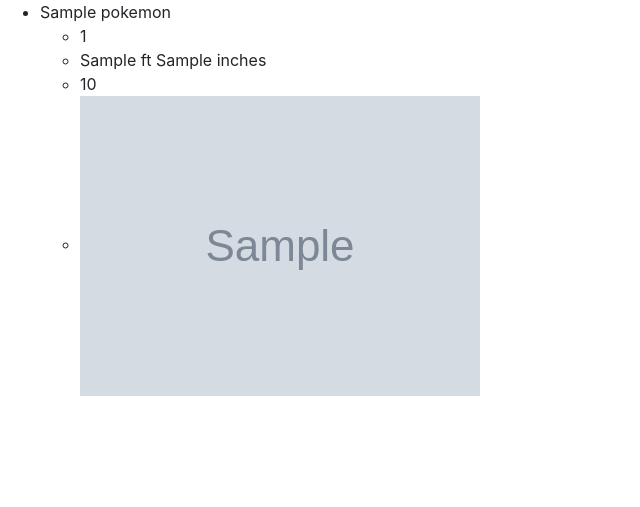
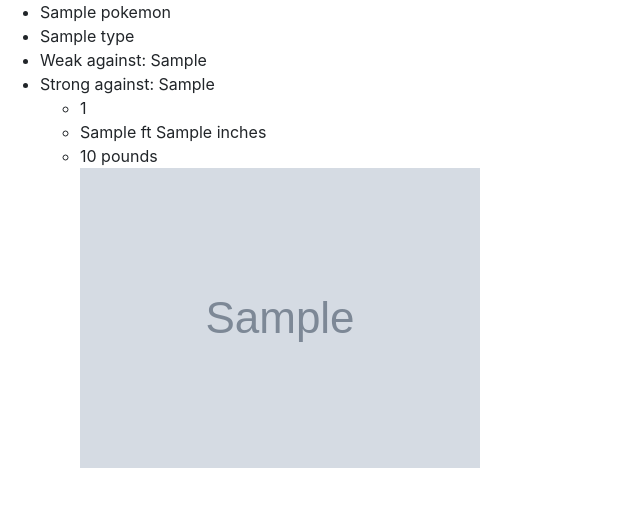
Before and after one commit to ben-ronda/pokedex, a PHP site: template views/index.html.twig in a window 1280 px wide. Shown: the top 507 px of the page, without its empty margins (0-640 px from the left). Run offline with PHP 8.4, Linux system fonts and the light colour scheme; the template is opened without the code that fills it: most values are stand-ins (such as "Sample title", 1, 10 or a date in 2020); grey boxes marked "Sample" are stand-in pictures; some libraries are stand-ins or nearby versions; some web fonts are replaced.

Commit message:
correct getTypes for display

```diff
--- a/views/index.html.twig
+++ b/views/index.html.twig
@@ -9,13 +9,19 @@
       <ul>
         {% for pokemon in pokemons %}
           <li>{{ pokemon.getName }}</li>
+          {% for type in pokemon.getTypes %}
+          <li>{{ type.getName }}</li>
+          <li>Weak against: {{ type.getWeakness }}</li>
+          <li>Strong against: {{ type.getStrength }}</li>
+          {% endfor %}
           <ul>
             <li>{{ pokemon.getDexNumber }}</li>
             <li>{{ pokemon.getHeightFeet }} ft {{ pokemon.HeightInches}} inches</li>
-            <li>{{ pokemon.getWeight }}</li>
-            <li><img src="{{ pokemon.getImagePath }}"/></li>
+            <li>{{ pokemon.getWeight }} pounds</li>
+            <img class="pokemon" src="{{ pokemon.getImagePath }}"/>
           </ul>
         {% endfor %}
+      </ul>
     {% endif %}
   </body>
 </html>
```
Also changed, not shown: src/Type.php (+0 -9 lines), web/index.php (renamed from web/images/index.php).
